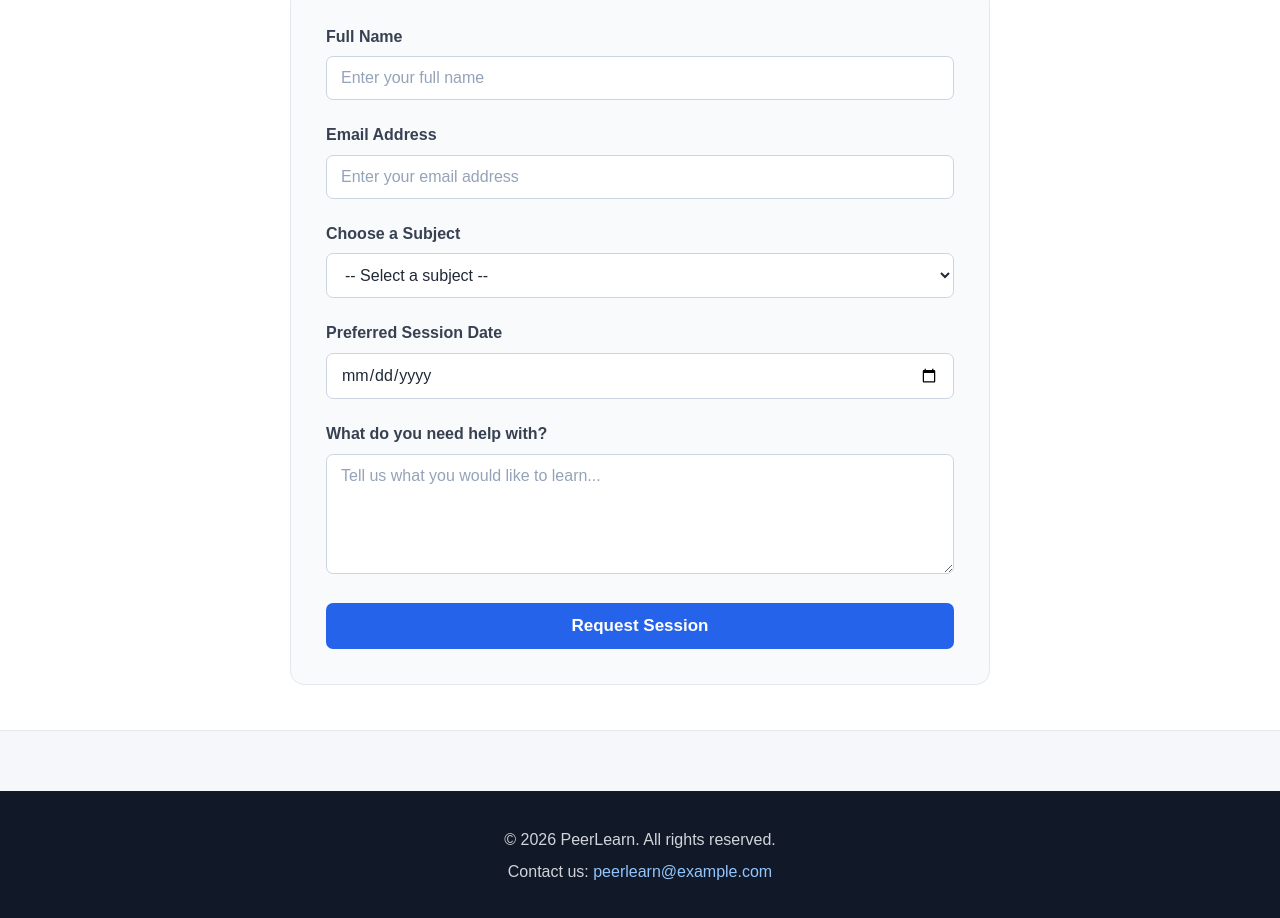
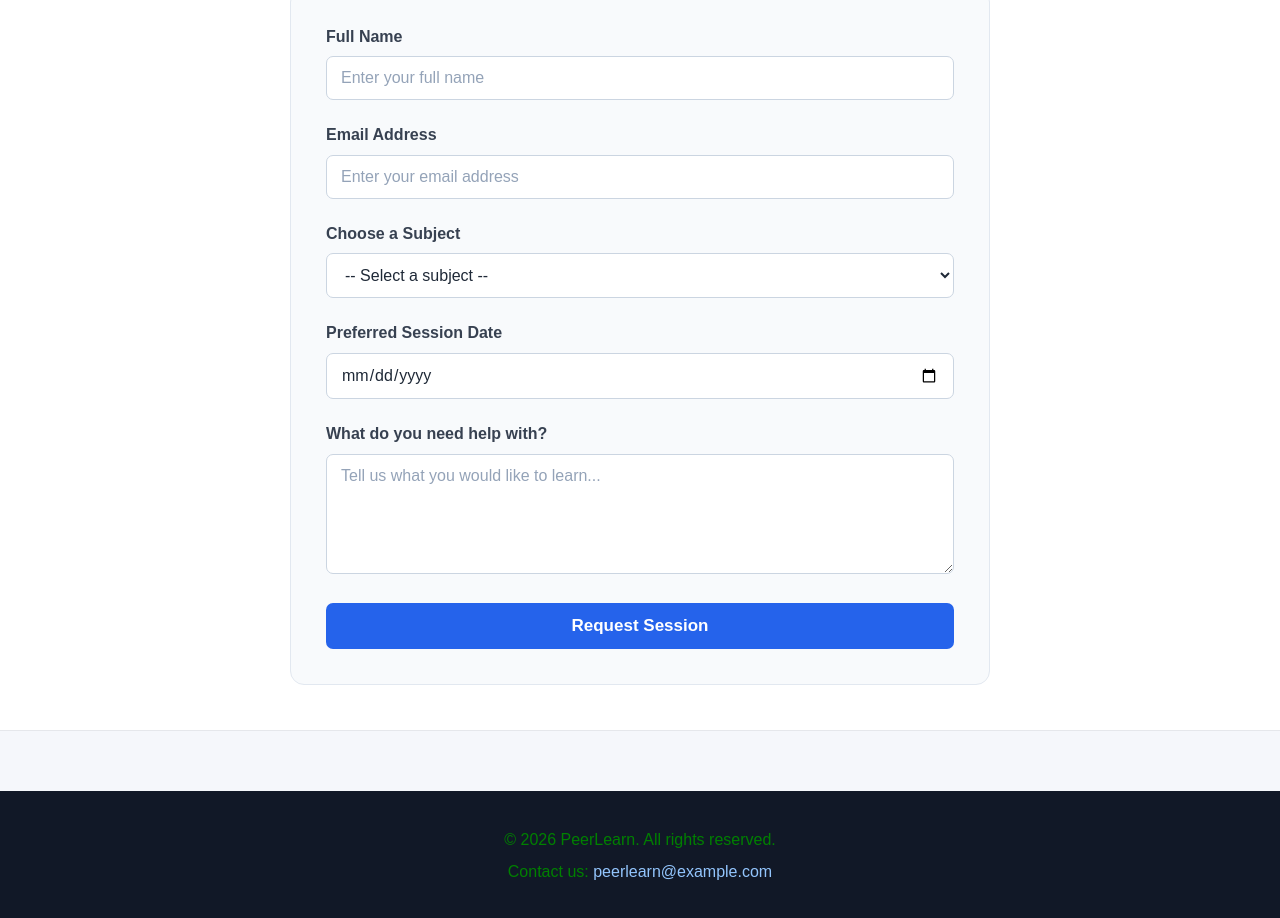
Before and after one commit to abdullarafiq/peer-tutoring-marketplace, a plain HTML site: page index.html in a window 1280 px wide. Shown: the part 1021-1939 px from the top of the page. Drawn offline with Linux system fonts and the light colour scheme.

Commit message:
color changed from white to green

```diff
--- a/style.css
+++ b/style.css
@@ -256,7 +256,7 @@ button:focus {
 
 footer {
     background-color: #111827;
-    color: #d1d5db;
+    color: green;
     text-align: center;
     padding: 30px 0;
 }
```
